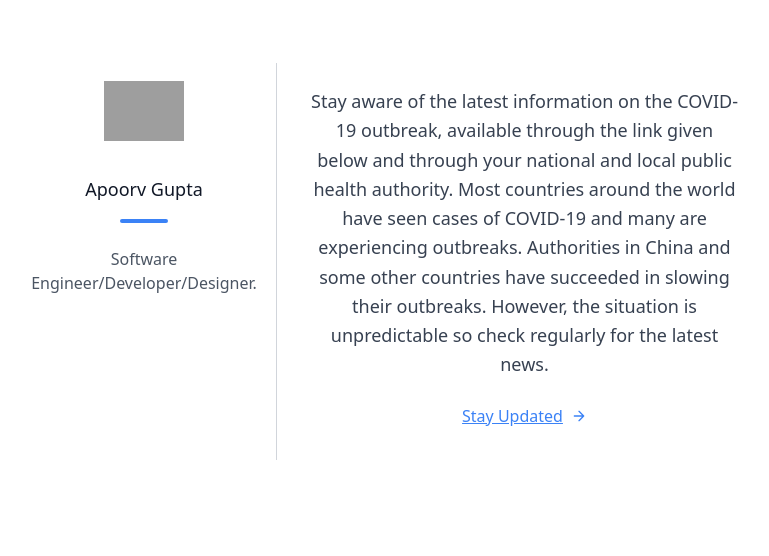
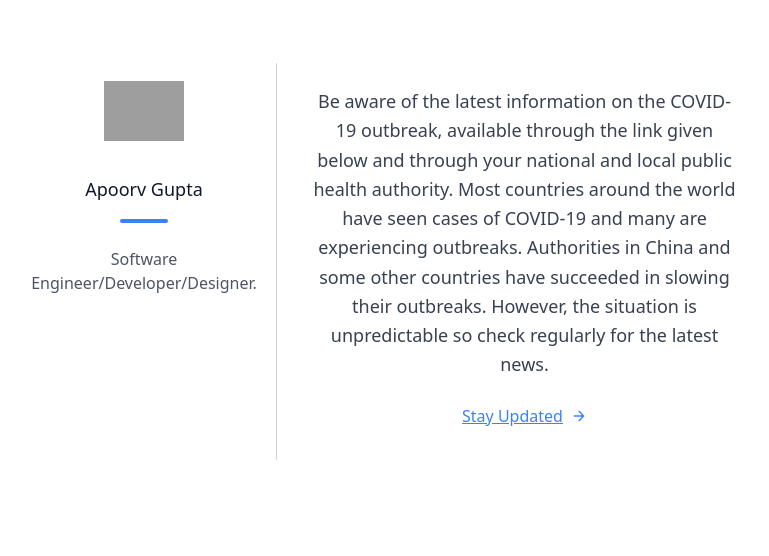
Before and after one commit to Agisthemantobeat/COVID-19-PROBABILITY-PREDICTOR., a Flask app: template templates/show.html in a window 1280 px wide. Shown: the part 653-1209 px from the top of the page, without its empty margins (248-1017 px from the left). Run offline with Flask 2, Linux system fonts and the light colour scheme; the template is opened without the code that fills it, so the values that code supplies are empty; parts of the project's set-up code (start-up, migrations or seed data) failed here and were passed over; some libraries are stand-ins or nearby versions; grey boxes are pictures that could not be loaded.

Commit message:
Made changes in doc

```diff
--- a/templates/show.html
+++ b/templates/show.html
@@ -26,7 +26,7 @@
                         <a class="nav-link active" aria-current="page" href="index.html">Home</a>
                     </li>
                     <li class="nav-item">
-                        <a class="nav-link" href="#">About Us</a>
+                        <a class="nav-link" href="#">About</a>
                     </li>
                     <li class="nav-item">
                         <a class="nav-link" href="#">Contact Us</a>
@@ -68,7 +68,7 @@
                     </div>
                     <div class="sm:w-2/3 sm:pl-8 sm:py-8 sm:border-l border-gray-300 sm:border-t-0 border-t mt-4 pt-4 sm:mt-0 text-center sm:text-left ">
                         <p class="leading-relaxed text-lg mb-4 ">
-                            Stay aware of the latest information on the COVID-19 outbreak, available through the link given below and through your national and local public health authority. Most countries around the world have seen cases of COVID-19 and many are experiencing outbreaks.
+                            Be aware of the latest information on the COVID-19 outbreak, available through the link given below and through your national and local public health authority. Most countries around the world have seen cases of COVID-19 and many are experiencing outbreaks.
                             Authorities in China and some other countries have succeeded in slowing their outbreaks. However, the situation is unpredictable so check regularly for the latest news.</p>
                         <a class="text-blue-500 inline-flex items-center " href="http://my-new-site1.getforge.io">Stay Updated
             <svg fill="none " stroke="currentColor " stroke-linecap="round " stroke-linejoin="round " stroke-width="2 " class="w-4 h-4 ml-2 " viewBox="0 0 24 24 ">
```
